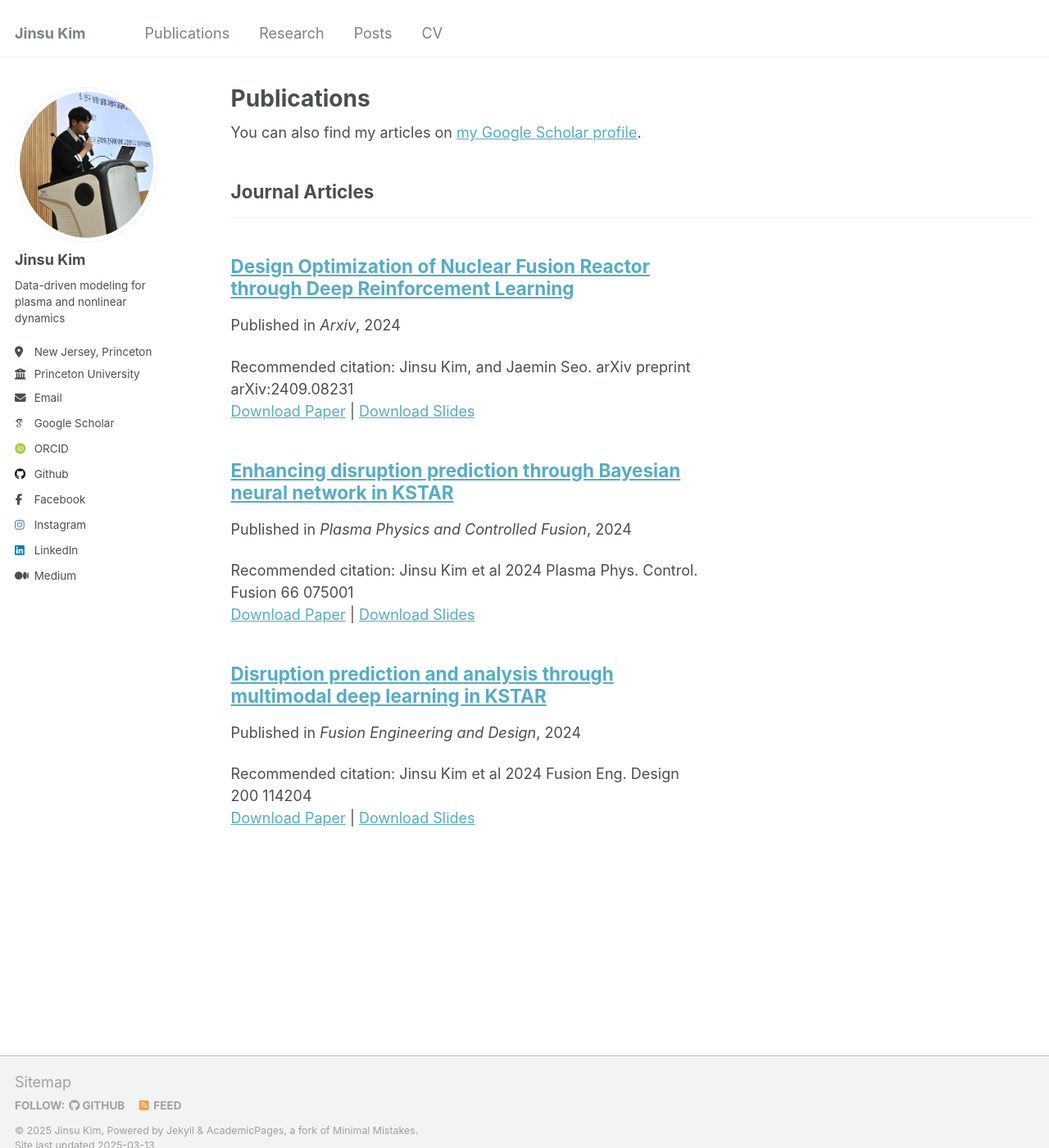
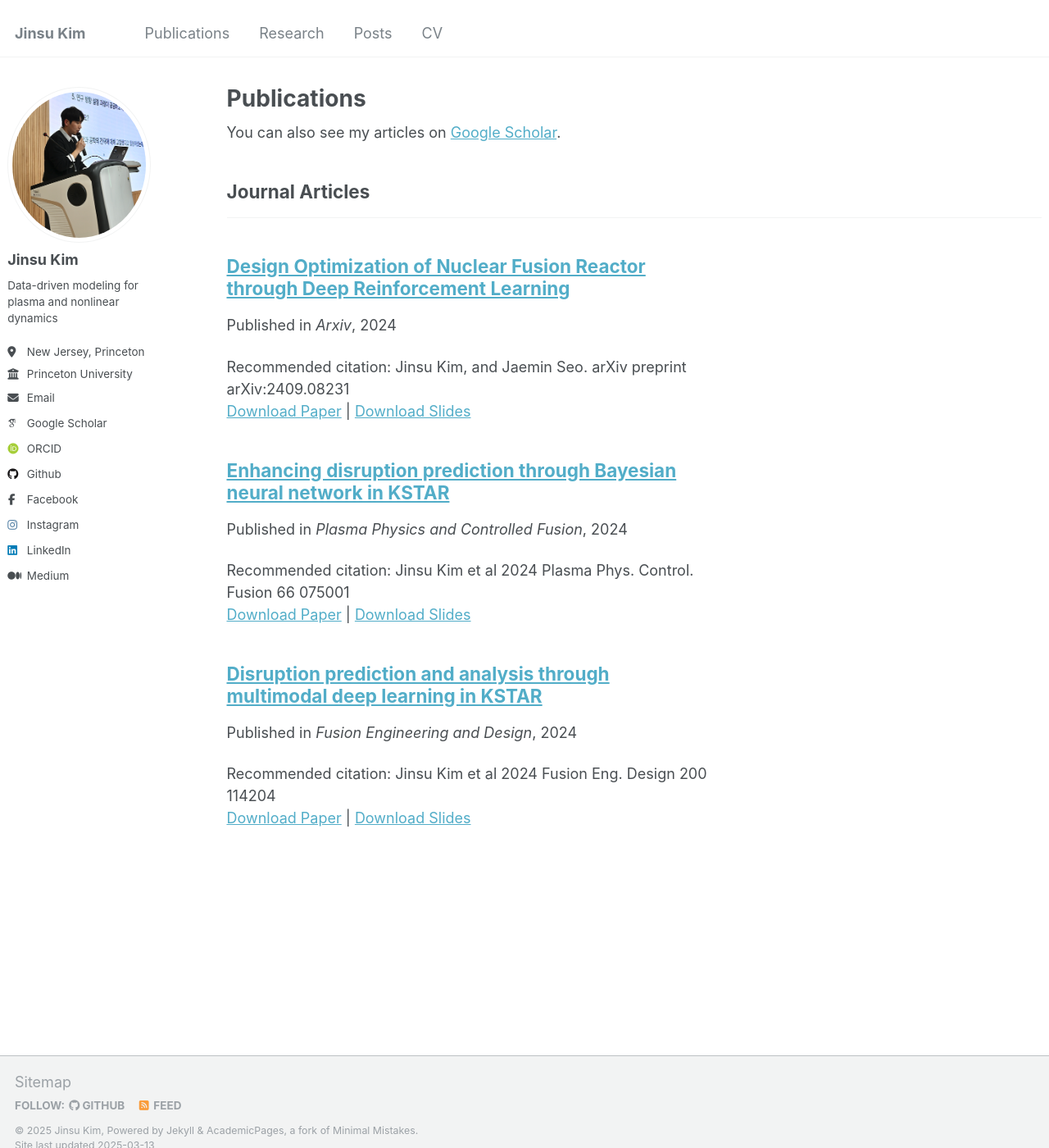
Before and after one commit to ZINZINBIN/zinzinbin.github.io, a Jekyll site: the page built from _pages/publications.html, in a window 1280 px wide and 1400 px high. Shown: the whole window at 82% size. Built offline with Jekyll 4.4.1, drawn with Linux system fonts in a browser that asks for light colours; some web fonts are replaced.

Commit message:
update _page.scss:padding

```diff
--- a/_pages/publications.html
+++ b/_pages/publications.html
@@ -6,7 +6,7 @@
 ---
 
 {% if site.author.googlescholar %}
-  <div class="wordwrap">You can also find my articles on <a href="{{site.author.googlescholar}}">my Google Scholar profile</a>.</div>
+  <div class="wordwrap">You can also see my articles on <a href="{{site.author.googlescholar}}">Google Scholar</a>.</div>
 {% endif %}
 
 {% include base_path %}
--- a/_sass/_page.scss
+++ b/_sass/_page.scss
@@ -6,8 +6,8 @@
   @include container;
   @include clearfix;
   margin-top: 2em;
-  padding-left: 1em;
-  padding-right: 1em;
+  padding-left: 0.51em;
+  padding-right: 0.5em;
   animation: intro 0.3s both;
   animation-delay: 0.35s;
 
```
Also changed, not shown: _pages/cv.md (+0 -2 lines).
